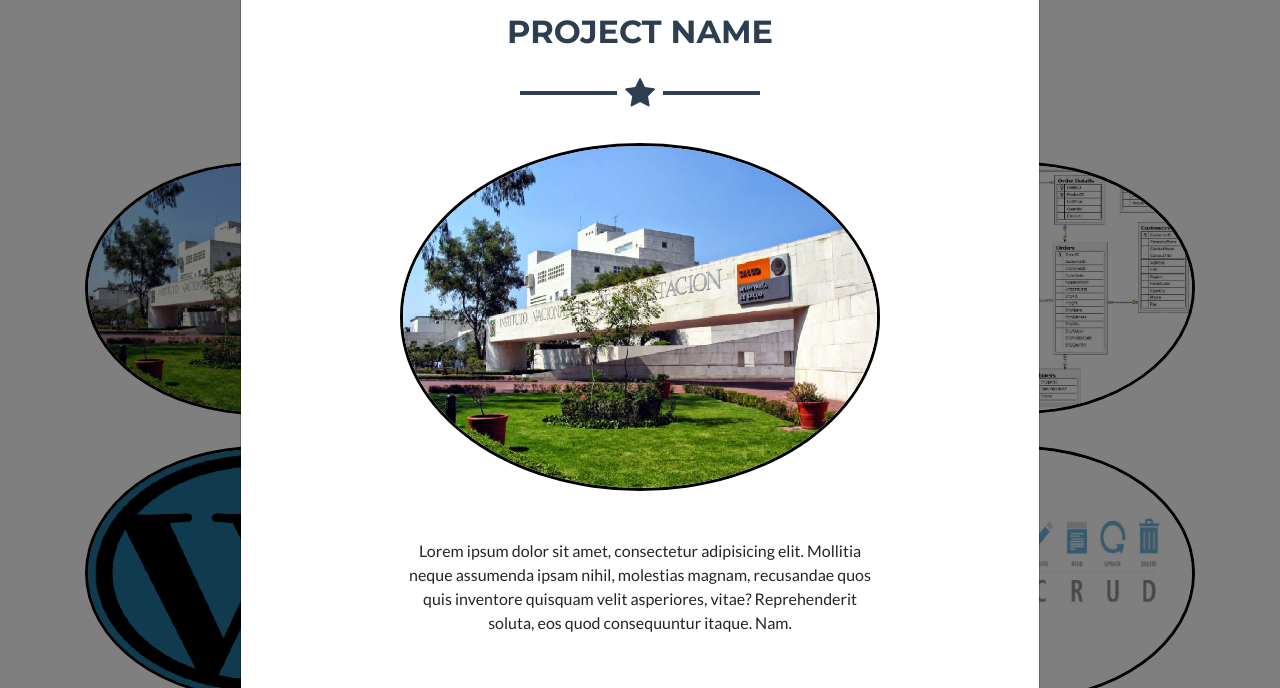
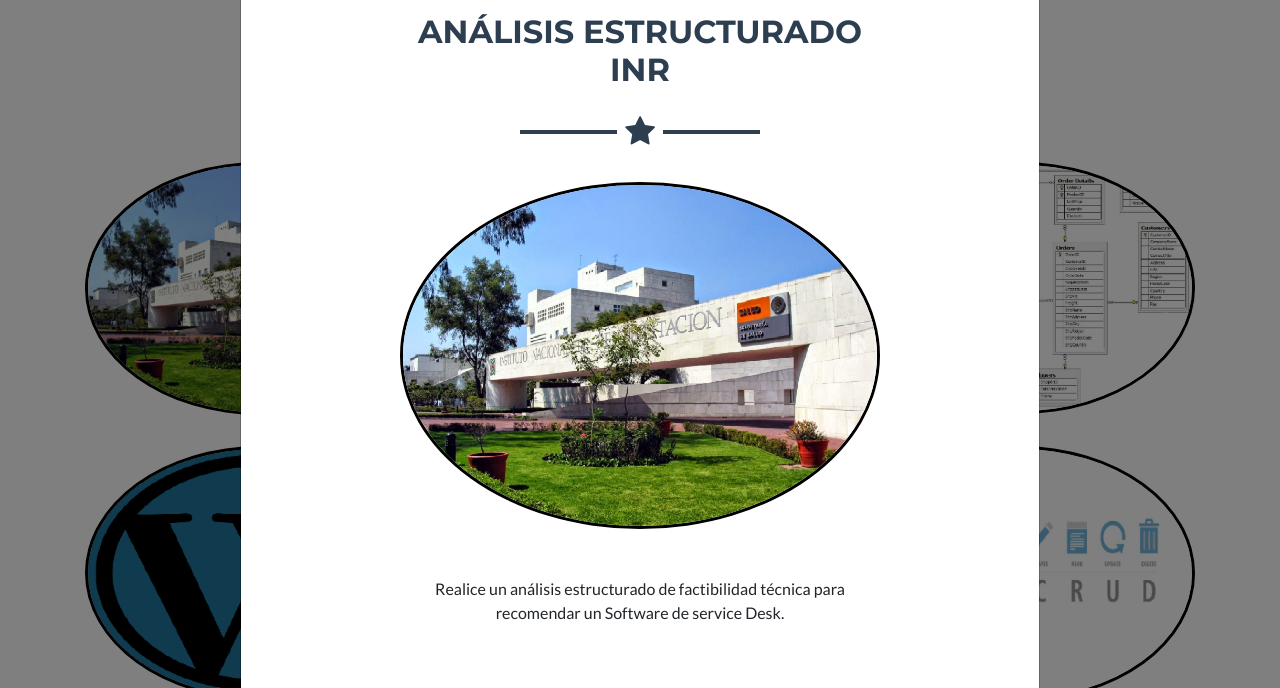
Before and after one commit to alexis13code/Freelancer-Bootstrap, a plain HTML site: page index.html in a window 1280 px wide. Both pictures are taken after a click on the link 259 px from the left and 1027 px from the top of the page. Shown: the part 739-1427 px from the top of the page. Drawn offline with nearby package versions, Linux system fonts and the light colour scheme.

Commit message:
Update index.html
Agregue información de los proyectos

```diff
--- a/index.html
+++ b/index.html
@@ -138,8 +138,8 @@
     <div class="text-center text-white copyright py-4">
         <div class="container"><small>Copyright ©&nbsp;Testeo 2021</small></div>
     </div>
-    <div class="d-lg-none scroll-to-top position-fixed rounded"><a class="text-center text-white d-block js-scroll-trigger rounded" href="#page-top"><i class="fa fa-chevron-up"></i></a></div>
-    <div class="modal text-center" role="dialog" tabindex="-1" id="portfolio-modal-1">
+<div class="d-lg-none scroll-to-top position-fixed rounded"><a class="text-center text-white d-block js-scroll-trigger rounded" href="#page-top"><i class="fa fa-chevron-up"></i></a></div>
+<div class="modal text-center" role="dialog" tabindex="-1" id="portfolio-modal-1">
         <div class="modal-dialog modal-lg" role="document">
             <div class="modal-content">
                 <div class="modal-header"><button type="button" class="close" data-dismiss="modal" aria-label="Close"><span aria-hidden="true">×</span></button></div>
@@ -147,14 +147,14 @@
                     <div class="container text-center">
                         <div class="row">
                             <div class="col-lg-8 mx-auto">
-                                <h2 class="text-uppercase text-secondary mb-0">Project Name</h2>
+                                <h2 class="text-uppercase text-secondary mb-0">Análisis Estructurado INR</h2>
                                 <hr class="star-dark mb-5"><img class="img-fluid mb-5" src="assets/img/portfolio/cabin.png">
-                                <p class="mb-5">Lorem ipsum dolor sit amet, consectetur adipisicing elit. Mollitia neque assumenda ipsam nihil, molestias magnam, recusandae quos quis inventore quisquam velit asperiores, vitae? Reprehenderit soluta, eos quod consequuntur itaque. Nam.</p>
+                                <p class="mb-5">Realice un análisis estructurado de factibilidad técnica para recomendar un Software de service Desk.</p>
                             </div>
                         </div>
                     </div>
                 </div>
-                <div class="modal-footer pb-5"><a class="btn btn-primary btn-lg mx-auto rounded-pill portfolio-modal-dismiss" role="button" data-dismiss="modal"><i class="fa fa-close"></i>&nbsp;Close Project</a></div>
+                <div class="modal-footer pb-5"><a class="btn btn-primary btn-lg mx-auto rounded-pill portfolio-modal-dismiss" role="button" data-dismiss="modal"><i class="fa fa-close"></i>&nbsp;Cerrar Proyecto</a></div>
             </div>
         </div>
     </div>
@@ -166,14 +166,14 @@
                     <div class="container text-center">
                         <div class="row">
                             <div class="col-lg-8 mx-auto">
-                                <h2 class="text-uppercase text-secondary mb-0">Project Name</h2>
+                                <h2 class="text-uppercase text-secondary mb-0">Calculador Correlación Lineal</h2>
                                 <hr class="star-dark mb-5"><img class="img-fluid mb-5" src="assets/img/portfolio/cake.png">
-                                <p class="mb-5">Lorem ipsum dolor sit amet, consectetur adipisicing elit. Mollitia neque assumenda ipsam nihil, molestias magnam, recusandae quos quis inventore quisquam velit asperiores, vitae? Reprehenderit soluta, eos quod consequuntur itaque. Nam.</p>
+                                <p class="mb-5">Cree un programa en C y una interfaz a linea de comando para calcular la correlación lineal de una matriz 2x8.</p>
                             </div>
                         </div>
                     </div>
                 </div>
-                <div class="modal-footer pb-5"><a class="btn btn-primary btn-lg mx-auto rounded-pill portfolio-modal-dismiss" role="button" data-dismiss="modal"><i class="fa fa-close"></i>&nbsp;Close Project</a></div>
+                <div class="modal-footer pb-5"><a class="btn btn-primary btn-lg mx-auto rounded-pill portfolio-modal-dismiss" role="button" data-dismiss="modal"><i class="fa fa-close"></i>&nbsp;Cerrar Proyecto</a></div>
             </div>
         </div>
     </div>
@@ -185,14 +185,14 @@
                     <div class="container text-center">
                         <div class="row">
                             <div class="col-lg-8 mx-auto">
-                                <h2 class="text-uppercase text-secondary mb-0">Project Name</h2>
+                                <h2 class="text-uppercase text-secondary mb-0">Diagrama Fisico a BD</h2>
                                 <hr class="star-dark mb-5"><img class="img-fluid mb-5" src="assets/img/portfolio/circus.png">
-                                <p class="mb-5">Lorem ipsum dolor sit amet, consectetur adipisicing elit. Mollitia neque assumenda ipsam nihil, molestias magnam, recusandae quos quis inventore quisquam velit asperiores, vitae? Reprehenderit soluta, eos quod consequuntur itaque. Nam.</p>
+                                <p class="mb-5">Cree un diagrama fisico para mejorar el rendimiento de una base de datos de una veterinaria.</p>
                             </div>
                         </div>
                     </div>
                 </div>
-                <div class="modal-footer pb-5"><a class="btn btn-primary btn-lg mx-auto rounded-pill portfolio-modal-dismiss" role="button" data-dismiss="modal"><i class="fa fa-close"></i>&nbsp;Close Project</a></div>
+                <div class="modal-footer pb-5"><a class="btn btn-primary btn-lg mx-auto rounded-pill portfolio-modal-dismiss" role="button" data-dismiss="modal"><i class="fa fa-close"></i>&nbsp;Cerrar proyecto</a></div>
             </div>
         </div>
     </div>
@@ -204,14 +204,14 @@
                     <div class="container text-center">
                         <div class="row">
                             <div class="col-lg-8 mx-auto">
-                                <h2 class="text-uppercase text-secondary mb-0">Project Name</h2>
+                                <h2 class="text-uppercase text-secondary mb-0">Comercio Electronico</h2>
                                 <hr class="star-dark mb-5"><img class="img-fluid mb-5" src="assets/img/portfolio/game.png">
-                                <p class="mb-5">Lorem ipsum dolor sit amet, consectetur adipisicing elit. Mollitia neque assumenda ipsam nihil, molestias magnam, recusandae quos quis inventore quisquam velit asperiores, vitae? Reprehenderit soluta, eos quod consequuntur itaque. Nam.</p>
+                                <p class="mb-5">Cree un sitio en Wordpres para una tienda de mascotas en la CDMX.</p>
                             </div>
                         </div>
                     </div>
                 </div>
-                <div class="modal-footer pb-5"><a class="btn btn-primary btn-lg mx-auto rounded-pill portfolio-modal-dismiss" role="button" data-dismiss="modal"><i class="fa fa-close"></i>&nbsp;Close Project</a></div>
+                <div class="modal-footer pb-5"><a class="btn btn-primary btn-lg mx-auto rounded-pill portfolio-modal-dismiss" role="button" data-dismiss="modal"><i class="fa fa-close"></i>&nbsp;Cerrar Proyecto</a></div>
             </div>
         </div>
     </div>
@@ -223,14 +223,14 @@
                     <div class="container text-center">
                         <div class="row">
                             <div class="col-lg-8 mx-auto">
-                                <h2 class="text-uppercase text-secondary mb-0">Project Name</h2>
+                                <h2 class="text-uppercase text-secondary mb-0">Analísis PERT/CPM</h2>
                                 <hr class="star-dark mb-5"><img class="img-fluid mb-5" src="assets/img/portfolio/safe.png">
-                                <p class="mb-5">Lorem ipsum dolor sit amet, consectetur adipisicing elit. Mollitia neque assumenda ipsam nihil, molestias magnam, recusandae quos quis inventore quisquam velit asperiores, vitae? Reprehenderit soluta, eos quod consequuntur itaque. Nam.</p>
+                                <p class="mb-5">Realice análisis de tiempos y costos mediante las técnicas PERT y CPM a una empresa pequeña de desarrollo de SW.</p>
                             </div>
                         </div>
                     </div>
                 </div>
-                <div class="modal-footer pb-5"><a class="btn btn-primary btn-lg mx-auto rounded-pill portfolio-modal-dismiss" role="button" data-dismiss="modal"><i class="fa fa-close"></i>&nbsp;Close Project</a></div>
+                <div class="modal-footer pb-5"><a class="btn btn-primary btn-lg mx-auto rounded-pill portfolio-modal-dismiss" role="button" data-dismiss="modal"><i class="fa fa-close"></i>&nbsp;Cerrar Proyecto</a></div>
             </div>
         </div>
     </div>
@@ -242,14 +242,14 @@
                     <div class="container text-center">
                         <div class="row">
                             <div class="col-lg-8 mx-auto">
-                                <h2 class="text-uppercase text-secondary mb-0">Project Name</h2>
+                                <h2 class="text-uppercase text-secondary mb-0">CRUD a sistema Hospitalario</h2>
                                 <hr class="star-dark mb-5"><img class="img-fluid mb-5" src="assets/img/portfolio/submarine.png">
-                                <p class="mb-5">Lorem ipsum dolor sit amet, consectetur adipisicing elit. Mollitia neque assumenda ipsam nihil, molestias magnam, recusandae quos quis inventore quisquam velit asperiores, vitae? Reprehenderit soluta, eos quod consequuntur itaque. Nam.</p>
+                                <p class="mb-5">Desarrollé un CRUD para un sistema hospitalario en fase de desarrollo.</p>
                             </div>
                         </div>
                     </div>
                 </div>
-                <div class="modal-footer pb-5"><a class="btn btn-primary btn-lg mx-auto rounded-pill portfolio-modal-dismiss" role="button" data-dismiss="modal"><i class="fa fa-close"></i>&nbsp;Close Project</a></div>
+                <div class="modal-footer pb-5"><a class="btn btn-primary btn-lg mx-auto rounded-pill portfolio-modal-dismiss" role="button" data-dismiss="modal"><i class="fa fa-close"></i>&nbsp;Cerrar Proyecto</a></div>
             </div>
         </div>
     </div>
```
